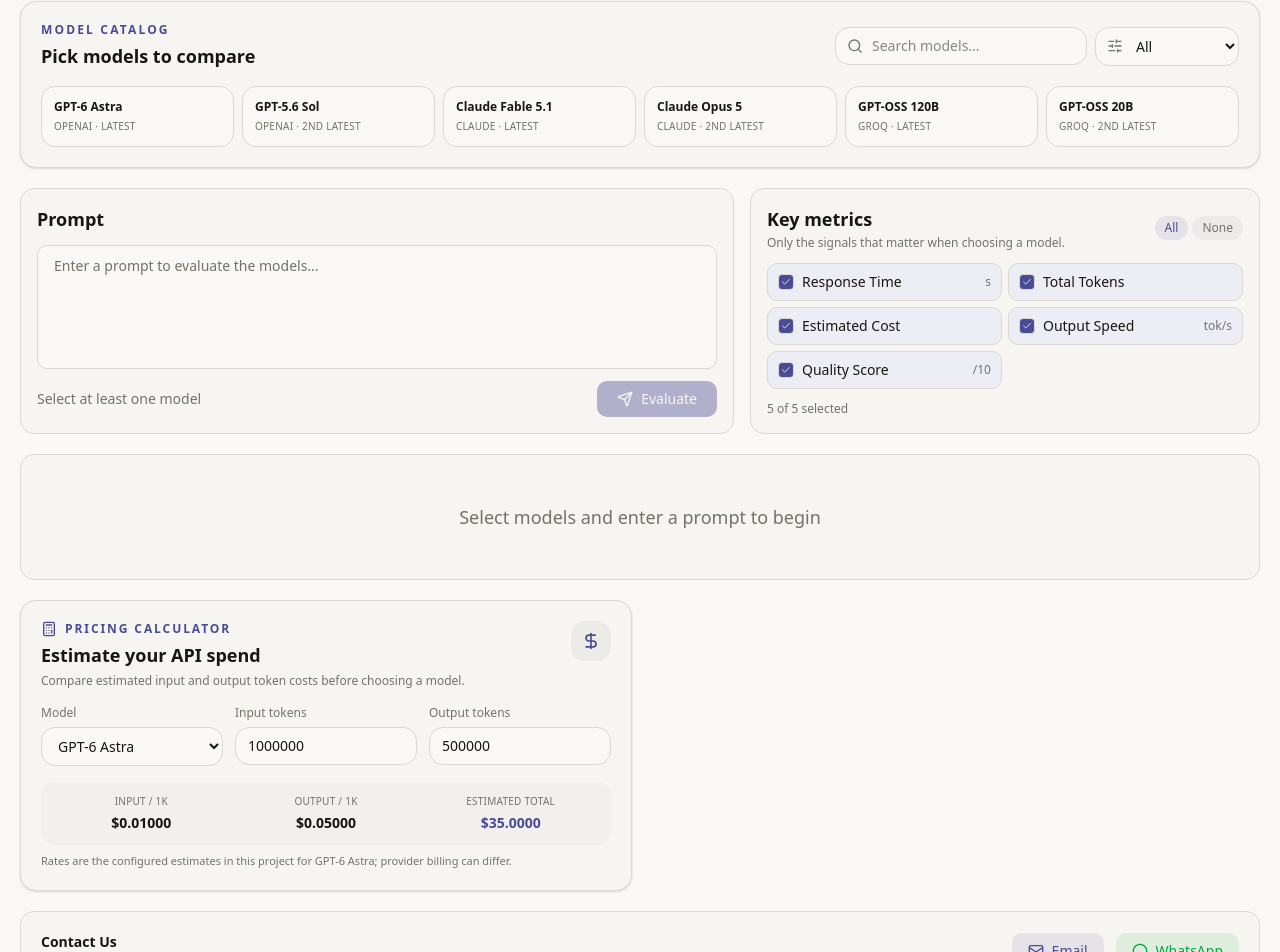
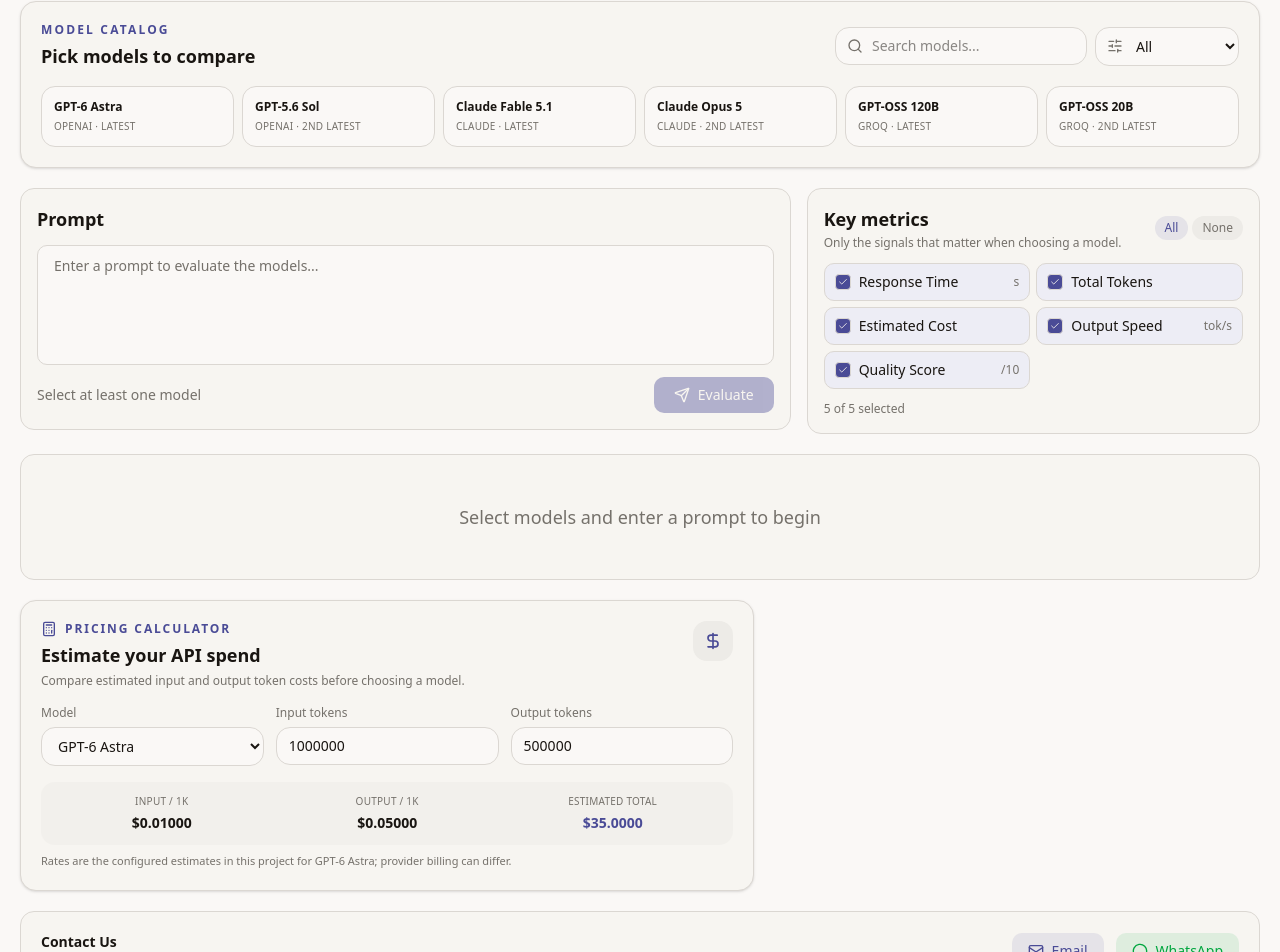
Before and after one commit to Aditya-Holkar/LLM-Evalution, a React (Vite) app: page / in a window 1280 px wide. Shown: the part 125-1077 px from the top of the page. Built offline with nearby package versions, Linux system fonts and the light colour scheme.

Commit message:
style: redesign dashboard with horizontal panels

```diff
--- a/src/App.jsx
+++ b/src/App.jsx
@@ -22,17 +22,17 @@
           <div className="max-w-7xl mx-auto p-3 sm:p-5 space-y-4 sm:space-y-5">
             <HeaderBar />
             <ModelCatalog />
-            <div className="grid grid-cols-1 lg:grid-cols-[1.4fr_1fr] gap-4">
+            <div className="grid grid-cols-1 xl:grid-cols-[1.7fr_1fr] gap-4 items-start">
               <PromptInput />
               <MetricsSelector />
             </div>
             <ResultsGrid />
             <UseCaseRankings />
-            <ComparisonSummary />
-            <div className="grid grid-cols-1 xl:grid-cols-2 gap-4">
+            <div className="grid grid-cols-1 xl:grid-cols-[1.5fr_1fr] gap-4 items-start">
+              <ComparisonSummary />
               <PricingCalculator />
-              <ChartsPanel />
             </div>
+            <ChartsPanel />
             <ExportPanel />
             <Footer />
           </div>
```
